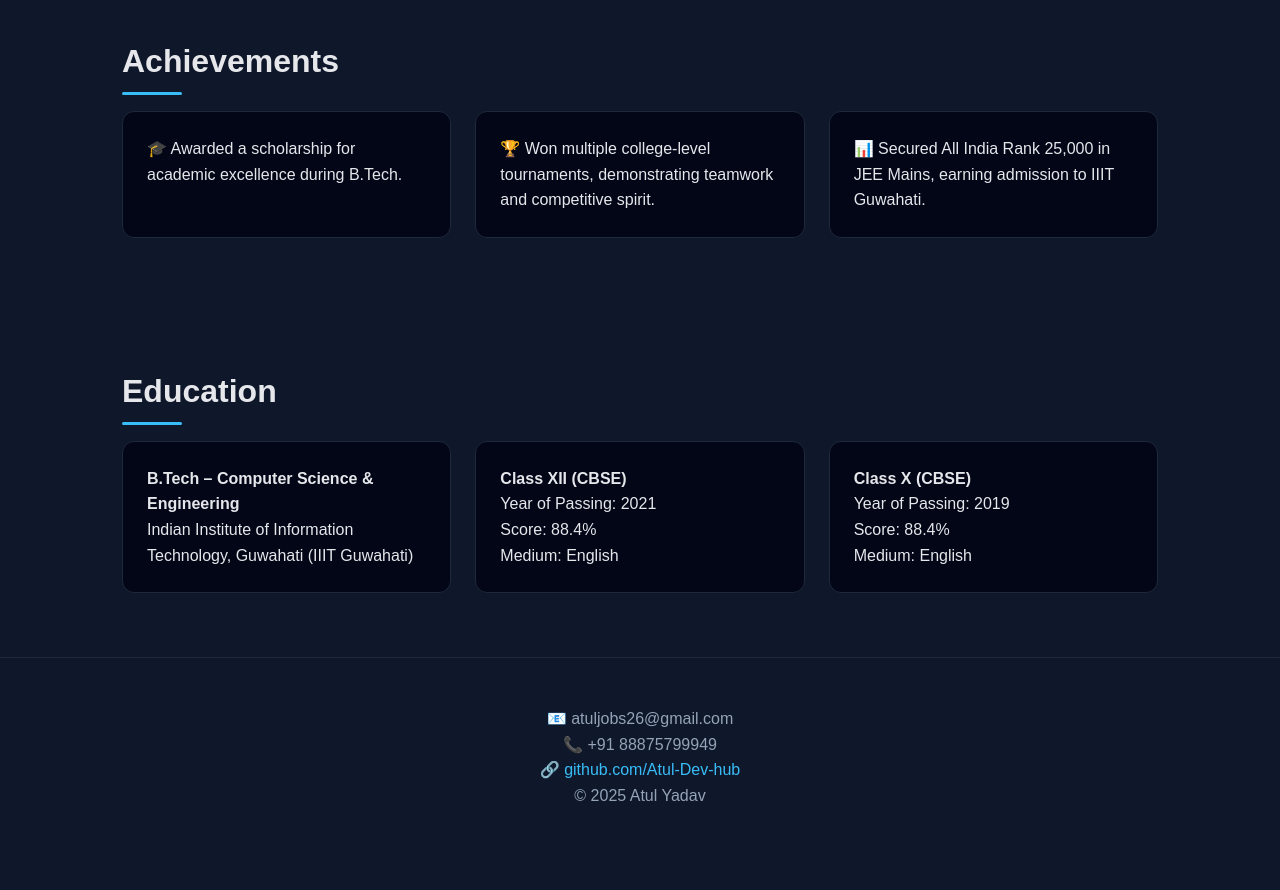
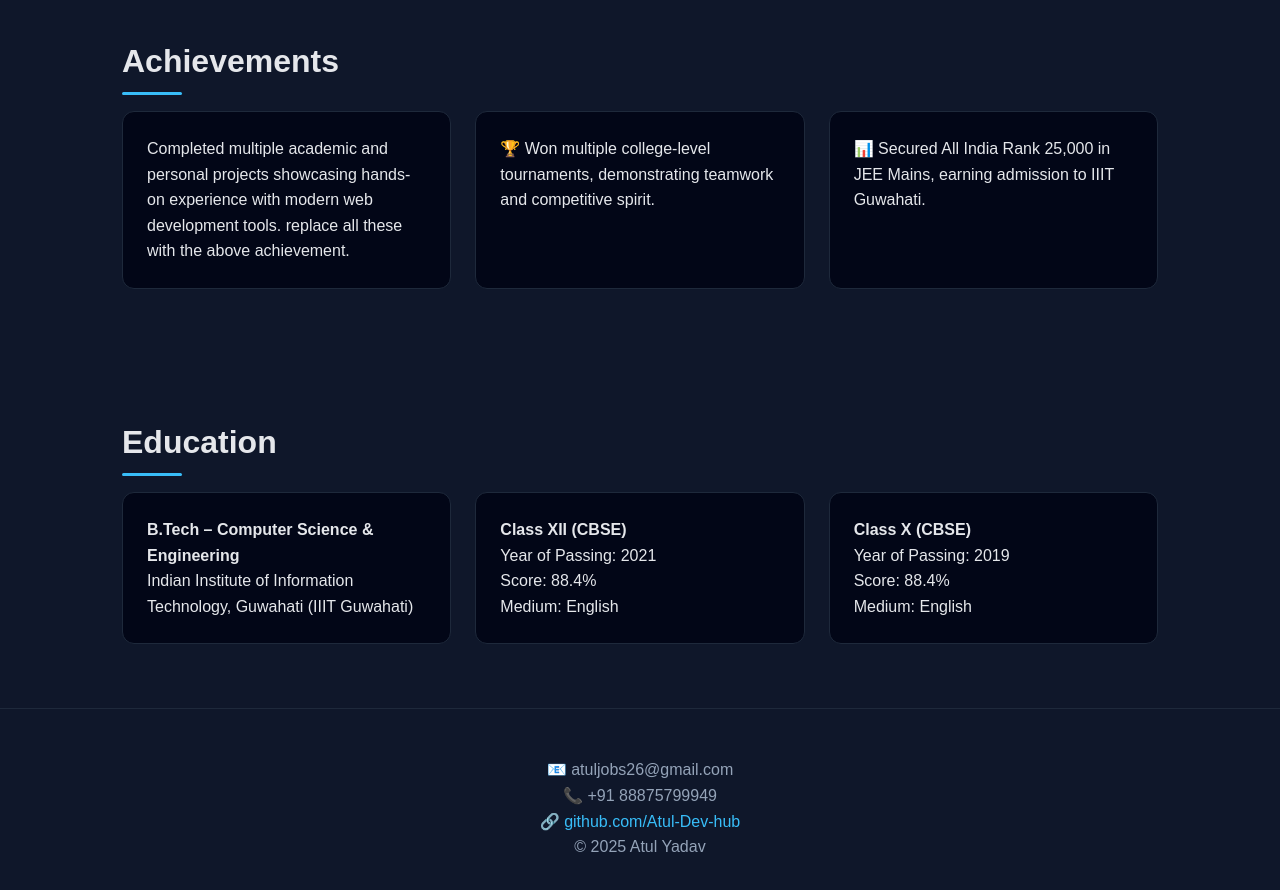
Before and after one commit to Atul-Dev-hub/portfolio, a plain HTML site: page index.html in a window 1280 px wide. Shown: the part 2360-3250 px from the top of the page. Before the commit the page ends 3217 px from the top, so only its background shows below. Drawn offline with Linux system fonts and the light colour scheme.

Commit message:
Update index.html

```diff
--- a/index.html
+++ b/index.html
@@ -200,7 +200,8 @@ Developed a modern, high-performance AI-driven finance platform using <strong>Ne
   <h2>Achievements</h2>
   <div class="skills">
     <div class="card">
-      <p>🎓 Awarded a scholarship for academic excellence during B.Tech.</p>
+      <p>Completed multiple academic and personal projects showcasing hands-on experience with modern web development tools.
+replace all these with the above achievement.</p>
     </div>
     <div class="card">
       <p>🏆 Won multiple college-level tournaments, demonstrating teamwork and competitive spirit.</p>
```
